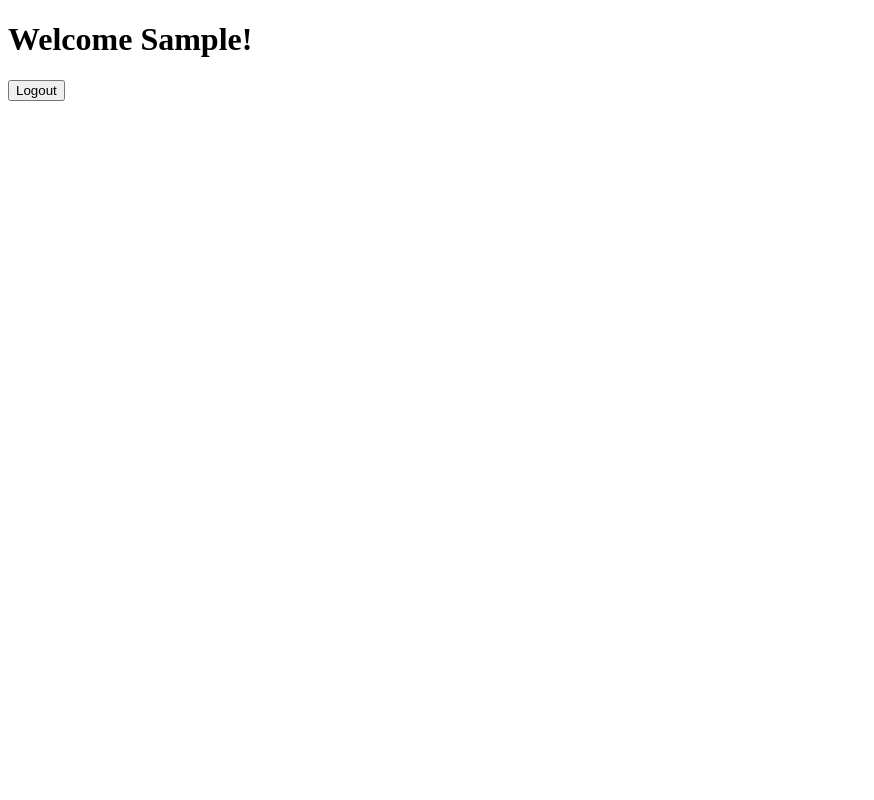
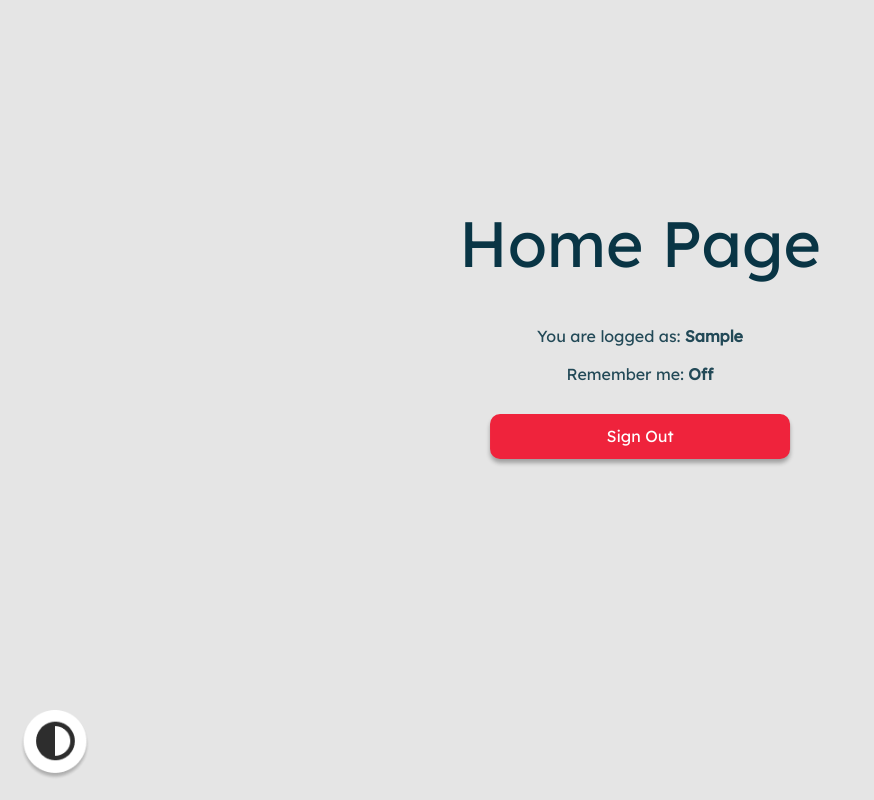
Before and after one commit to joao3g/Login-Page, a React (Vite) app: page / in a window 1280 px wide. Both pictures are taken after typing "Sample", "Sample123" into the empty fields and a click on the button "Login". Shown: the whole page, without its empty margins (0-874 px from the left). Built offline with nearby package versions, Linux system fonts and the light colour scheme.

Commit message:
Upgrade the Home Page

```diff
--- a/src/main.tsx
+++ b/src/main.tsx
@@ -17,6 +17,7 @@ import { useLocalStorage, useSessionStorage } from "usehooks-ts";
 
 interface AuthContextProps {
   user: string;
+  remember: boolean;
   signin: (user: string, remember: boolean, callback: VoidFunction) => void;
   signout: (callback: VoidFunction) => void;
 }
@@ -33,8 +34,11 @@ function AuthProvider({ children }: { children: React.ReactNode }) {
 
   const user = userSession == "" ? userLocal : userSession;
 
+  var rememberMe = false;
+
   const signin = (newUser: string, remember: boolean, callback: VoidFunction) => {
     remember ? setUserLocal(newUser) : setUserSession(newUser);
+    rememberMe = remember;
     callback();
   };
 
@@ -44,7 +48,7 @@ function AuthProvider({ children }: { children: React.ReactNode }) {
     callback();
   };
 
-  const value = { user, signin, signout };
+  const value = { user, remember: rememberMe, signin, signout };
 
   return <AuthContext.Provider value={value}>{children}</AuthContext.Provider>;
 }
--- a/src/pages/Home/Home.tsx
+++ b/src/pages/Home/Home.tsx
@@ -2,13 +2,26 @@ import { useAuth } from "../../main"
 
 import { useNavigate } from "react-router-dom"
 
+import { GlobalStyle, Wrapper, Title, Caption } from "../Login/LoginStyle"
+
 import { useEventListener } from "usehooks-ts";
+import { useEffect } from "react";
+
+import { useDarkMode } from "usehooks-ts";
+import { FormButton } from "../../components/Button";
+import { Icon } from "../../components/ThemeIcon";
 
 export function Home() {
 
     const auth = useAuth();
 
+    const { isDarkMode, toggle} = useDarkMode();
+
     const navigate = useNavigate();
+
+    useEffect(() => {
+        document.title = "Home Page";
+    },[])
 
     const handleLogOut = () => {
         auth.signout(() => {
@@ -17,16 +30,35 @@ export function Home() {
         })
     }
 
-    /* const handleUnload = () => {
-        auth.signout()
-    }*/
 
     useEventListener("beforeunload", () => console.log("Saindo da Home"))
 
     return (
-        <div>
-            <h1>Welcome {auth.user}!</h1>
-            <button onClick={handleLogOut}> Logout </button>
-        </div>
-    );
+        <>
+            <GlobalStyle backgroundColor={isDarkMode ? "#093545" : "#E5E5E5"} />
+            <Wrapper>
+                <div
+                    style={{
+                        display: "flex",
+                        flexDirection: "column",
+                        alignItems: "center"
+                    }}
+                >
+                    <Title color={isDarkMode ? "#FFF" : "#093545"}> Home Page </Title>
+                    <Caption color={isDarkMode ? "#FFF" : "#224957"}> You are logged as: <b>{auth.user}</b> </Caption> <br />
+                    <Caption color={isDarkMode ? "#FFF" : "#224957"}> Remember me: <b>{auth.remember ? "On" : "Off"}</b> </Caption>
+                    <FormButton
+                        backgroundColor="#ef233c"
+                        color="#FFF"
+                        text="Sign Out"
+                        marginTop={30}
+                        onClick={handleLogOut}
+                    />
+                </div>
+            </Wrapper>
+            <Icon
+                onClick={toggle}
+            />
+        </>
+    )
 }
--- a/src/pages/Login/Login.tsx
+++ b/src/pages/Login/Login.tsx
@@ -29,6 +29,8 @@ export function Login() {
     const from = location.state?.from?.pathname || "/home";
 
     useEffect(() => {
+        document.title = "Login Page"
+
         if(auth.user != ""){
             console.log(from)
             navigate(from, {replace: true});
```
Also changed, not shown: 1 other file (tests, documents, lock files or other folders).
